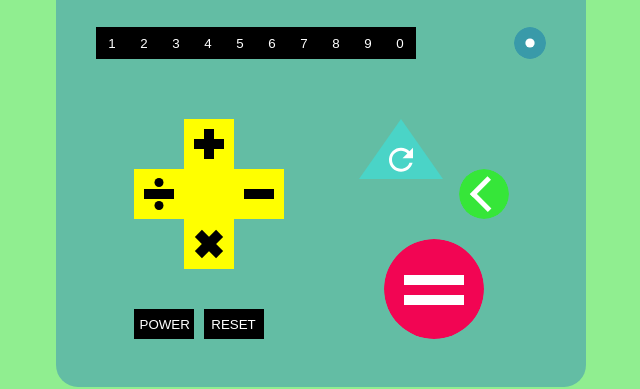
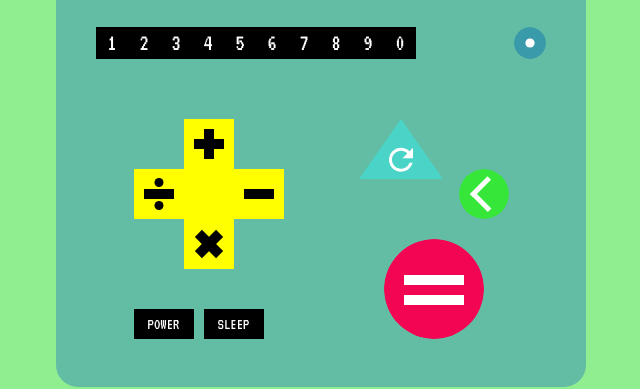
Before and after one commit to SpykerNZ/odin-calculator, a plain HTML site: page index.html in a window 1280 px wide. Shown: the part 351-740 px from the top of the page, 319-959 px from the left. Drawn offline with Linux system fonts and the light colour scheme.

Commit message:
update font families + change button to 'SLEEP'

```diff
--- a/index.html
+++ b/index.html
@@ -58,8 +58,8 @@
                     </div>
                 </div>
                 <div class="bottom">
-                    <button data-key="reset" class="control">POWER</button>
-                    <button data-key="power" class="control">RESET</button>
+                    <button data-key="power" class="control">POWER</button>
+                    <button data-key="sleep" class="control">SLEEP</button>
                 </div>
             </div>
             <div class="right">
--- a/style.css
+++ b/style.css
@@ -82,6 +82,8 @@ img {
 }
 
 .digit {
+    font-family: 'VT323', Fallback, sans-serif;
+    font-size: 24px;
     background-color: black;
     color: white;
     height: 32px;
@@ -164,8 +166,10 @@ img {
     filter: invert(46%) sepia(68%) saturate(4043%) hue-rotate(166deg) brightness(102%) contrast(101%);
 }
 
-.control[data-key='reset'],
-.control[data-key='power'] {
+.control[data-key='power'],
+.control[data-key='sleep'] {
+    font-family: 'VT323', Fallback, sans-serif;
+    font-size: 16px;
     background-color: black;
     color: white;
     height: 30px;
```
